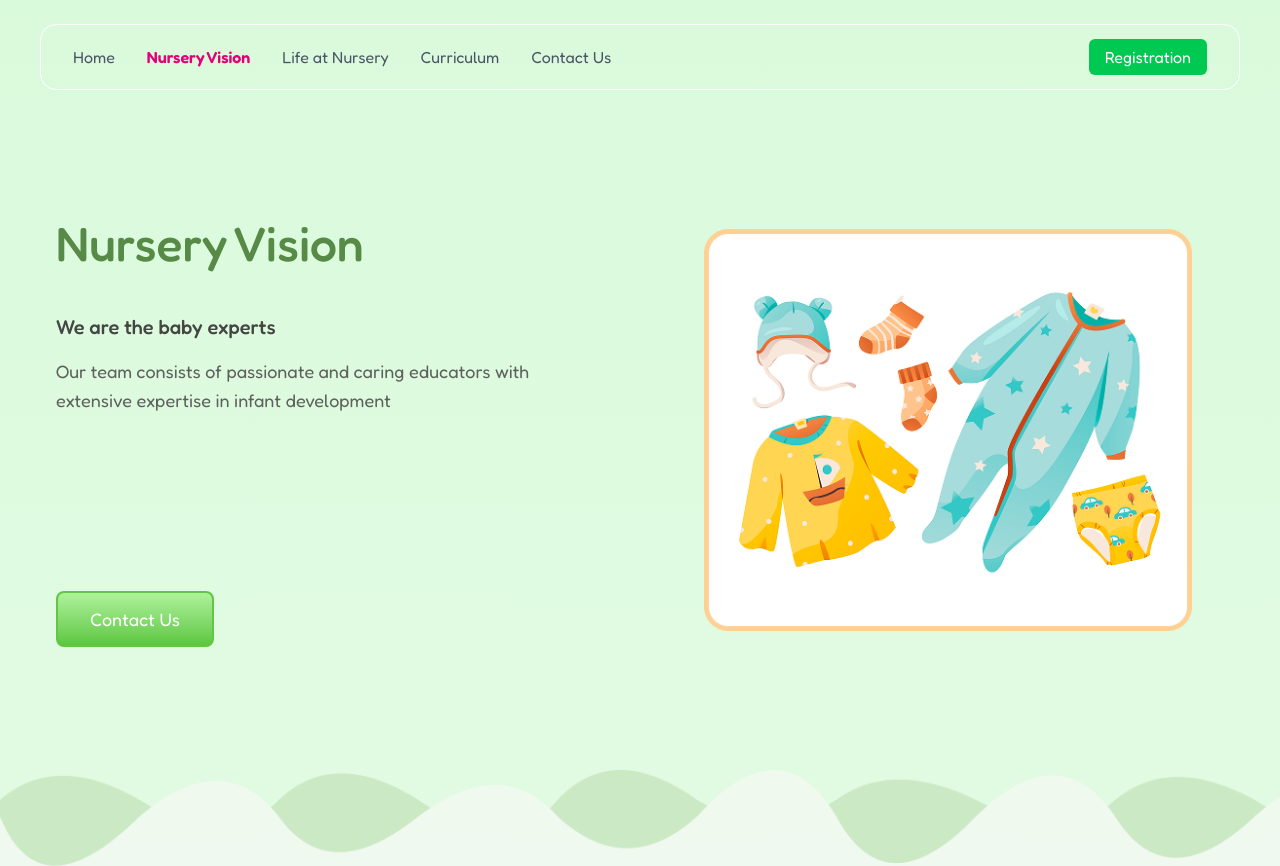
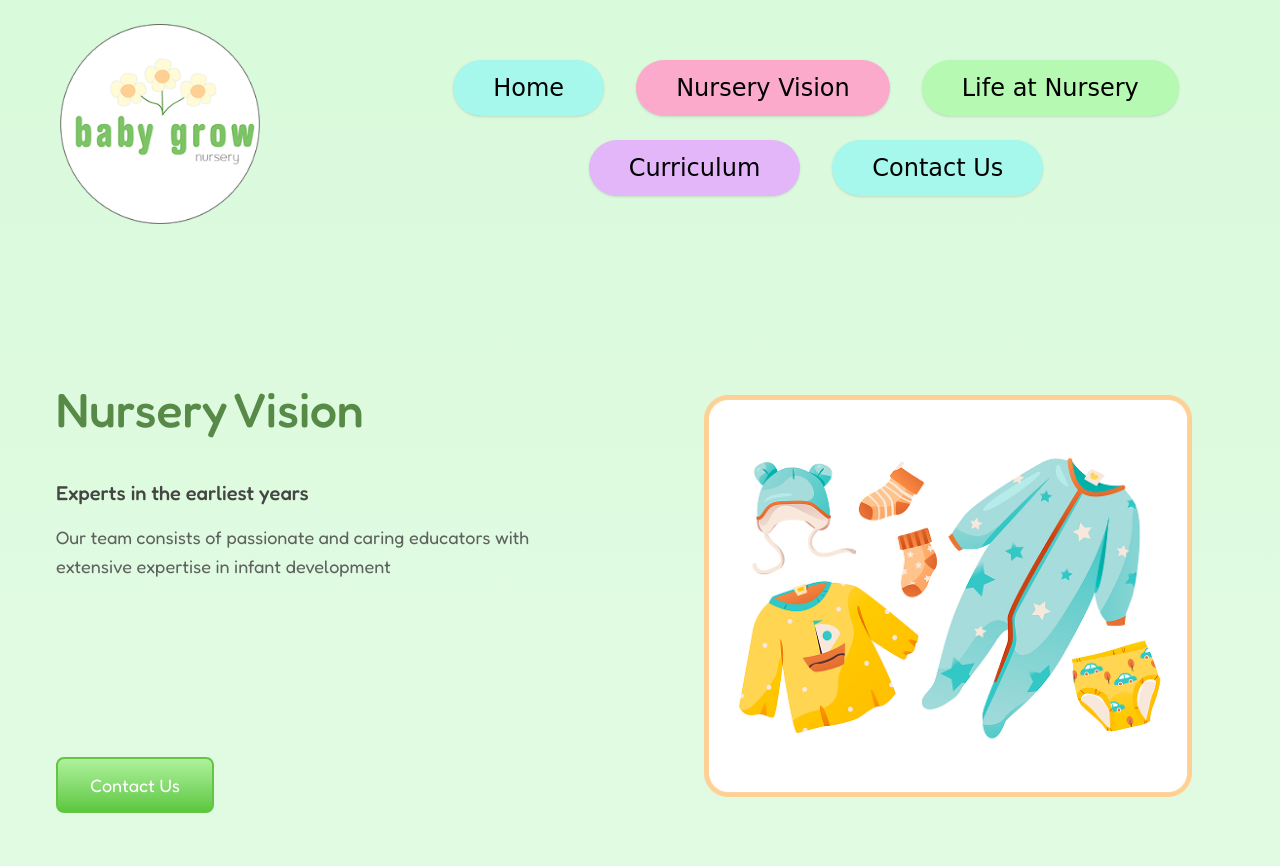
Before and after one commit to backbencherstudio/ayra555, a Next.js app: page /nursery-vision in a window 1280 px wide. Shown: the top 866 px of the page. Built offline with nearby package versions, Linux system fonts and the light colour scheme.

Commit message:
menu and some change

```diff
--- a/app/(client)/_components/Navbar.tsx
+++ b/app/(client)/_components/Navbar.tsx
@@ -1,38 +1,26 @@
-'use client';
+"use client";
 
-import React, { useState, useEffect, useRef } from 'react';
-import Link from 'next/link';
-import { usePathname } from 'next/navigation';
-import { Menu, X } from 'lucide-react';
+import React, { useState, useEffect, useRef } from "react";
+import Link from "next/link";
+// import { usePathname } from "next/navigation";
+import logo from "@/public/images/baby-grow.png";
+import Image from "next/image";
 
-interface NavLink {
-  label: string;
-  href: string;
-}
-
-const NavLinks: NavLink[] = [
-  { label: "Home", href: "/" },
-  { label: "Nursery Vision", href: "/nursery-vision" },
-  { label: "Life at Nursery", href: "/life-at-nursery" },
-  { label: "Curriculum", href: "/curriculum" },
-  { label: "Contact Us", href: "/contact-us" },
+const navRows = [
+  [
+    { label: "Home", href: "/", bg: "bg-[#A6F8EC]" },
+    { label: "Nursery Vision", href: "/nursery-vision", bg: "bg-[#FCAACB]" },
+    { label: "Life at Nursery", href: "/life-at-nursery", bg: "bg-[#B6F9B2]" },
+  ],
+  [
+    { label: "Curriculum", href: "/curriculum", bg: "bg-[#E3B6F9]" },
+    { label: "Contact Us", href: "/contact-us", bg: "bg-[#A6F8EC]" },
+  ],
 ];
 
 export default function Navbar() {
-  const pathname = usePathname();
   const [isMenuOpen, setIsMenuOpen] = useState(false);
   const menuRef = useRef<HTMLDivElement | null>(null);
-
-  const getNavbarBackground = () => {
-    switch (pathname) {
-      case "/nursery-vision":
-        return "bg-[rgba(218,250,220,0.20)]";
-      case "/life-at-nursery":
-        return "bg-[rgba(255,216,169,0.20)]";
-      default:
-        return "bg-[rgba(255,255,255,0.20)]";
-    }
-  };
 
   // 👇 Close on outside click
   useEffect(() => {
@@ -51,62 +39,54 @@ export default function Navbar() {
   }, [isMenuOpen]);
 
   return (
-    <nav className="pt-6 px-1.5 md:px-0">
+    <nav className="w-full py-6 px-2 md:px-0 font-['Quicksand','Comic Sans MS',cursive,sans-serif] ">
+      <div className="flex items-start md:items-center justify-start md:justify-center w-full">
+        {/* Logo and text */}
+        <div className="flex flex-col items-center min-w-[260px] md:min-w-[320px] mr-8">
+          <Image
+            src={logo}
+            alt="Futures Nursery Logo"
+            width={200}
+            height={200}
+            className="mb-2"
+            priority
+          />
+          {/* <div className="text-center mt-2">
             <div
-        ref={menuRef}
-        className={`container border border-[#FFF] rounded-2xl ${getNavbarBackground()}`}
+              className="text-2xl md:text-3xl font-bold leading-tight"
+              style={{ letterSpacing: "1px" }}
             >
-        <div className="flex justify-between items-center h-16 px-4">
-          {/* Mobile Menu Button */}
-          <button className="md:hidden" onClick={() => setIsMenuOpen(!isMenuOpen)}>
-            {isMenuOpen ? <X size={24} /> : <Menu size={24} />}
-          </button>
-
-          {/* Desktop Navigation */}
-          <div className="hidden md:flex space-x-8">
-            {NavLinks.map((link) => (
+              FUTURES
+              <br />
+              NURSERY
+            </div>
+            <div className="text-xs md:text-sm mt-2 italic tracking-wide">
+              THINK BIG FOR YOUR LITTLE ONE.
+            </div>
+          </div> */}
+        </div>
+        {/* Navigation links */}
+        <div className="flex-1 flex flex-col items-center justify-center">
+          <div className="flex flex-col space-y-6 mt-4 md:mt-0">
+            {navRows.map((row, i) => (
+              <div key={i} className="flex flex-row space-x-8 justify-center">
+                {row.map((link) => (
                   <Link
                     key={link.href}
                     href={link.href}
-                className={`transition-colors ${pathname === link.href
-                    ? "text-pink-600 font-semibold"
-                    : "text-gray-600 hover:text-gray-900"
-                  }`}
+                    className={`px-8 py-2 md:px-10 md:py-3 rounded-full text-lg md:text-2xl font-medium shadow-sm transition-colors ${link.bg}`}
+                    style={{
+                      fontFamily:
+                        "'Quicksand','Comic Sans MS',cursive,sans-serif",
+                    }}
                   >
                     {link.label}
                   </Link>
                 ))}
               </div>
-
-          {/* Registration Button */}
-          <div>
-            <Link
-              href="/contact-us"
-              className="bg-green-500 text-white px-4 py-2 rounded-md hover:bg-green-600 transition-colors"
-            >
-              Registration
-            </Link>
+            ))}
           </div>
         </div>
-
-        {/* Mobile Navigation */}
-        {isMenuOpen && (
-          <div className="md:hidden py-4 px-4 border-t border-gray-200">
-            {NavLinks.map((link) => (
-              <Link
-                key={link.href}
-                href={link.href}
-                onClick={() => setIsMenuOpen(false)} // 👈 close menu on click
-                className={`block py-2 ${pathname === link.href
-                    ? "text-pink-600 font-semibold"
-                    : "text-gray-600 hover:text-gray-900"
-                  }`}
-              >
-                {link.label}
-              </Link>
-            ))}
-          </div>
-        )}
       </div>
     </nav>
   );
--- a/app/(client)/life-at-nursery/_components/healthy-body.tsx
+++ b/app/(client)/life-at-nursery/_components/healthy-body.tsx
@@ -10,11 +10,15 @@ export default function HealthyBody() {
         Healthy Body, Healthy Brain
       </h2>
       <p className="text-center text-[#434642] mx-auto text-sm sm:text-base mb-12 max-w-2xl">
-                Nutrition plays a key role in brain development, especially before age 3. We ensure all meals are healthy, <br className="hidden sm:block" />
-                balanced, and provided as part of our care.
+        Nutrition plays a key role in brain development, especially before age
+        3. We ensure all meals are healthy, <br className="hidden sm:block" />
+        balanced, and provided as part of our care. <br />
+        At baby grow, we believe that healthy eating habits start early.
       </p>
 
-            <h3 className="text-lg sm:text-xl font-medium text-[#262925] mb-4">Mondays Menu</h3>
+      <h3 className="text-lg sm:text-xl font-medium text-[#262925] mb-4">
+        Mondays Menu
+      </h3>
 
       <div className="grid grid-cols-1 md:grid-cols-2 gap-12 items-start">
         {/* Left Column */}
@@ -23,10 +27,22 @@ export default function HealthyBody() {
             6 months–1 years food menu
           </h4>
           <ul className="list-disc list-inside space-y-2 text-sm sm:text-base text-[#434642]">
-                        <li>Pancakes with chopped banana/blueberries/strawberries. (Can use vegan & nut free milk alternative).</li>
-                        <li>Butternut, pear & banana puree/cooked butternut, banana & pear pieces.</li>
-                        <li>Jacket potato with chicken mayo/hummus & salad. *Can swap for vegan mayo.</li>
-                        <li>Homemade flapjack, made with sunflower seeds, coconut sugar & raisins. (Can swap to gluten free oats).</li>
+            <li>
+              Pancakes with chopped banana/blueberries/strawberries. (Can use
+              vegan & nut free milk alternative).
+            </li>
+            <li>
+              Butternut, pear & banana puree/cooked butternut, banana & pear
+              pieces.
+            </li>
+            <li>
+              Jacket potato with chicken mayo/hummus & salad. *Can swap for
+              vegan mayo.
+            </li>
+            <li>
+              Homemade flapjack, made with sunflower seeds, coconut sugar &
+              raisins. (Can swap to gluten free oats).
+            </li>
             <li>Mushroom omelet & salad.</li>
           </ul>
 
@@ -54,11 +70,20 @@ export default function HealthyBody() {
             1–2 years food menu
           </h4>
           <ul className="list-disc list-inside space-y-2 text-sm sm:text-base text-[#434642]">
-                        <li>Scrambled egg, with low sugar baked beans & fried thinly chopped mushrooms.</li>
+            <li>
+              Scrambled egg, with low sugar baked beans & fried thinly chopped
+              mushrooms.
+            </li>
             <li>Apple & Banana.</li>
-                        <li>Shepherd’s pie/cottage pie. (Vegan butter for mash & gluten free gravy).</li>
+            <li>
+              Shepherd’s pie/cottage pie. (Vegan butter for mash & gluten free
+              gravy).
+            </li>
             <li>Blueberries & Strawberries.</li>
-                        <li>Pitta, hummus & cucumber & carrot sticks. (Can swap pitta for gluten free version.)</li>
+            <li>
+              Pitta, hummus & cucumber & carrot sticks. (Can swap pitta for
+              gluten free version.)
+            </li>
           </ul>
         </div>
       </div>
--- a/app/(client)/nursery-vision/_components/banner.tsx
+++ b/app/(client)/nursery-vision/_components/banner.tsx
@@ -13,7 +13,7 @@ export default function Banner() {
             Nursery Vision
           </h1>
           <h2 className="text-lg sm:text-xl font-medium text-[#434642]">
-            We are the baby experts
+          Experts in the earliest years
           </h2>
           <p className="text-base sm:text-lg text-[#5E615D] leading-relaxed">
             Our team consists of passionate and caring educators with extensive
--- a/app/(client)/page.tsx
+++ b/app/(client)/page.tsx
@@ -1,7 +1,7 @@
-import Image from "next/image";
+// import Image from "next/image";
 import Link from "next/link";
-import BabyGrow from '@/public/images/baby-grow.png'
-import LeftTopCloud from '@/public/icons/left-top-cloude'
+// import BabyGrow from "@/public/images/baby-grow.png";
+import LeftTopCloud from "@/public/icons/left-top-cloude";
 import LeftBottomCloud from "@/public/icons/left-bottom-cloude";
 import RightTopCloud from "@/public/icons/right-top-cloude";
 import RightBottomCloud from "@/public/icons/right-bottom-cloude";
@@ -29,7 +29,7 @@ export default function Home() {
       <div className="container mx-auto flex flex-col items-center justify-center text-center px-4 py-8 md:py-0">
         {/* Logo */}
         <div className="w-[242px] h-[242px] md:w-[242px] md:h-[242px] relative mb-6 md:mb-8 mt-4 md:mt-6">
-          <div className="rounded-full bg-white p-4 shadow-sm">
+          {/* <div className="rounded-full bg-white p-4 shadow-sm">
             <div className="relative w-full h-full">
               <Image
                 src={BabyGrow}
@@ -40,12 +40,12 @@ export default function Home() {
                 priority
               />
             </div>
-          </div>
+          </div> */}
         </div>
 
         {/* Text content */}
         <h1 className="text-xl md:text-[48px] font-medium text-[#7CC466] mb-4 leading-tight">
-          We are a day nursery caring for <br /> babies 3 months- 24 months.
+        We are now looking after <br /> 3 months- 36 months.
         </h1>
 
         <p className="text-base md:text-lg text-green-600 px-4">
@@ -64,7 +64,7 @@ export default function Home() {
       <div className="mt-[20px] md:mt-[100px] lg:mt-[150px] xl:mt-[236px]">
         <ContactUs />
       </div>
-      <Footer quote="A baby is the beginning of everything-hope, dreams and endless love."/>
+      <Footer quote="A baby is the beginning of everything-hope, dreams and endless love." />
     </main>
-  )
+  );
 }
```
Also changed, not shown: 1 other file (tests, documents, lock files or other folders). Lines whose indentation alone changed are shown as unchanged.
